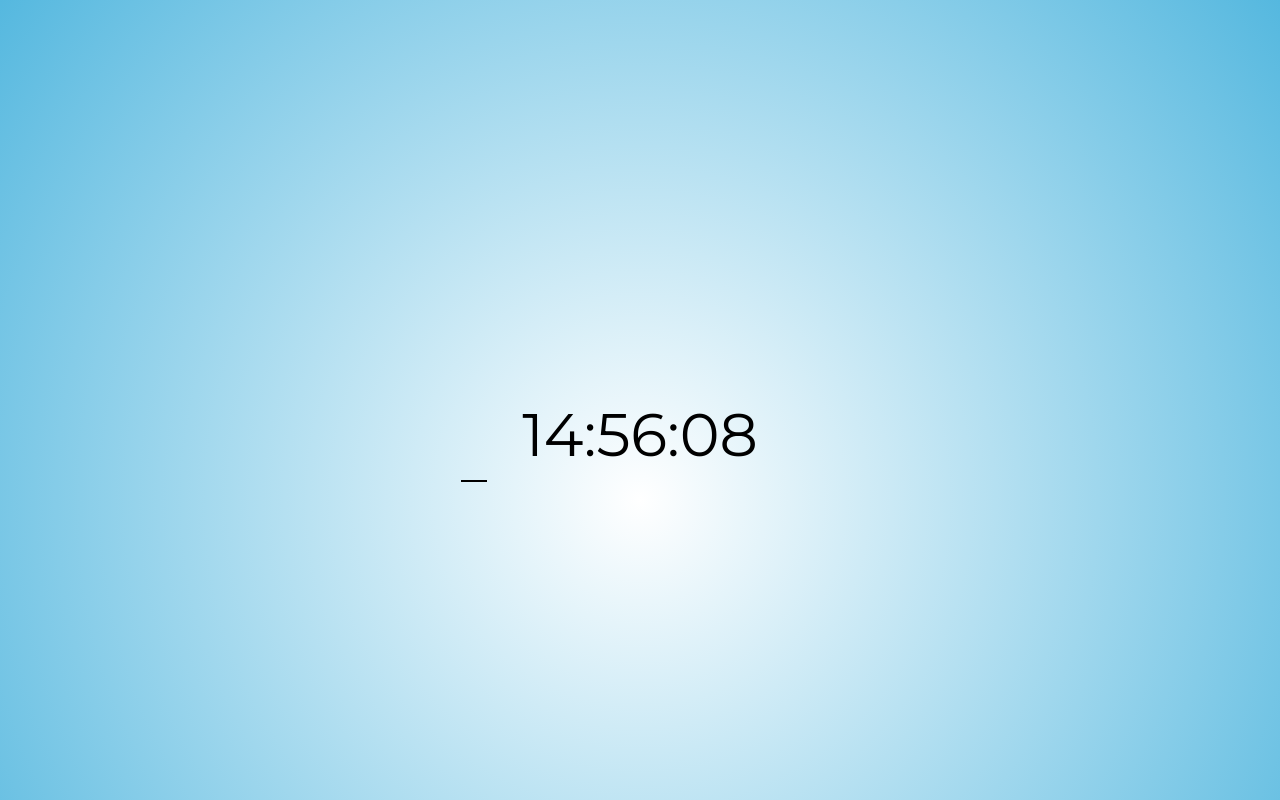
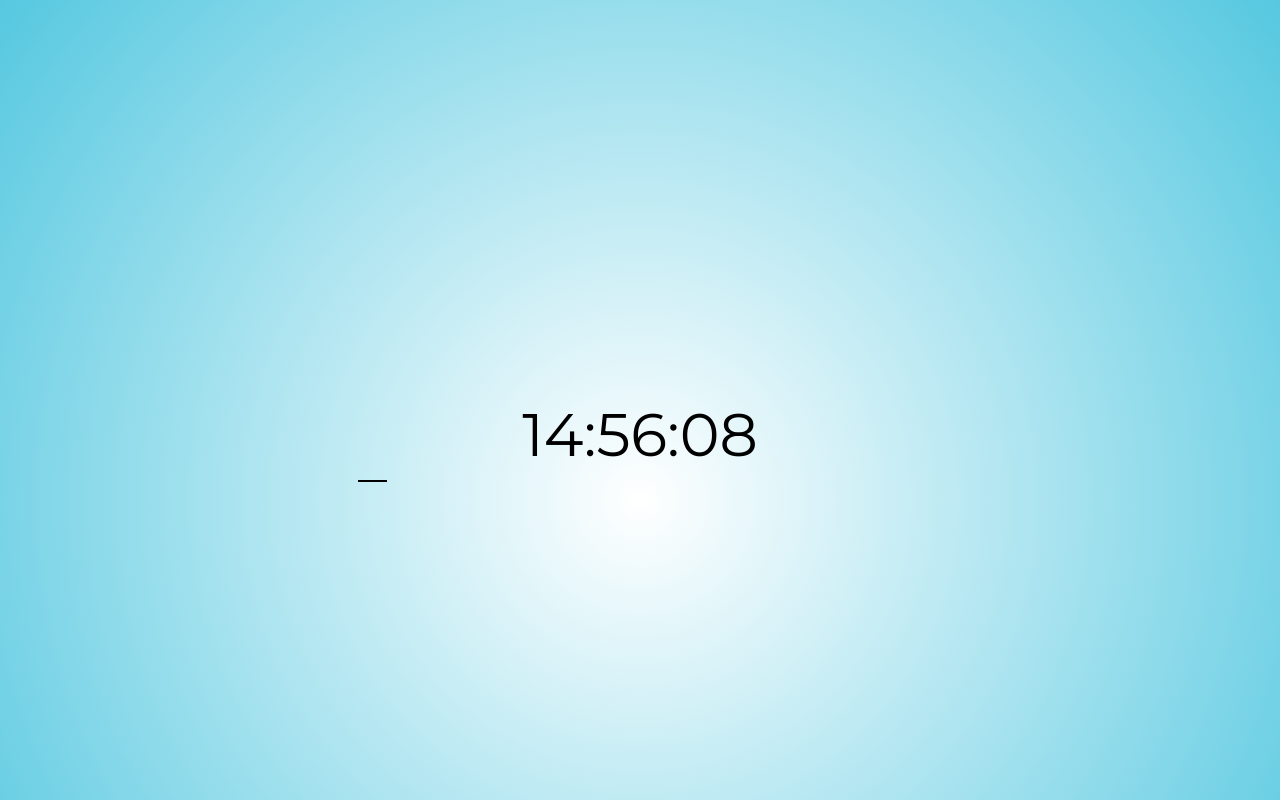
Before and after one commit to Reannalb22/color-clock, a plain HTML site: page index.html in a window 1280 px wide. Shown: the top 800 px of the page. Drawn offline with nearby package versions, Linux system fonts and the light colour scheme.

Commit message:
styling updates

```diff
--- a/javaScript/clock.js
+++ b/javaScript/clock.js
@@ -7,6 +7,7 @@ window.onload = function(){
 		colorId = document.getElementById("hexColor");
 		progressId = document.getElementById("progress");
 
+	//set clock
 	var clock = function() {
 		var now = new Date(),
 			hour = now.getHours(),
@@ -20,6 +21,7 @@ window.onload = function(){
 		clockId.innerHTML = currentTime;
 	}
 
+	//set hex
 	var setHex = function() {
 		var now = new Date(),
 			minutes = now.getMinutes(),
@@ -27,23 +29,25 @@ window.onload = function(){
 
 			minutes = ( minutes < 10 ? "0"  : "") + minutes
 			seconds = (seconds < 10 ? "0" : "") + seconds
-		var hex = (minutes+1 * 17951)-(seconds * 8)
+		var hex = (minutes+1 * 22000)-(seconds * 2)
 			h = hex.toString(16)
 			return h
 	}
 	console.log(setHex())
 
+	//create progress bar
 	var progressBar = function(){
 		var now = new Date(),
 			seconds = now.getSeconds()
-			// seconds = (seconds < 10 ? "0" : "") + seconds
-		progressId.style.width = seconds * 3 + "px"
+		progressId.style.width = seconds * 3.3 + "px"
 	}
 
+	//set radial gradient
 	var setGradient = function() {
 		bodyId.style.background = "-webkit-radial-gradient(center, circle cover, #FFFFFF, #" + setHex() + ")"
 	}
 
+	//hex text
 	var showColor = function(){
 		colorId.innerHTML = "<p>" + setHex() + "</p>"
 	}
--- a/styles/style.css
+++ b/styles/style.css
@@ -39,7 +39,7 @@
 #progress {
 	border: solid 1px #000000;
 	top: 60%;
-	left: 36%;
+	left: 28%;
 	position: absolute;
 
 
```
